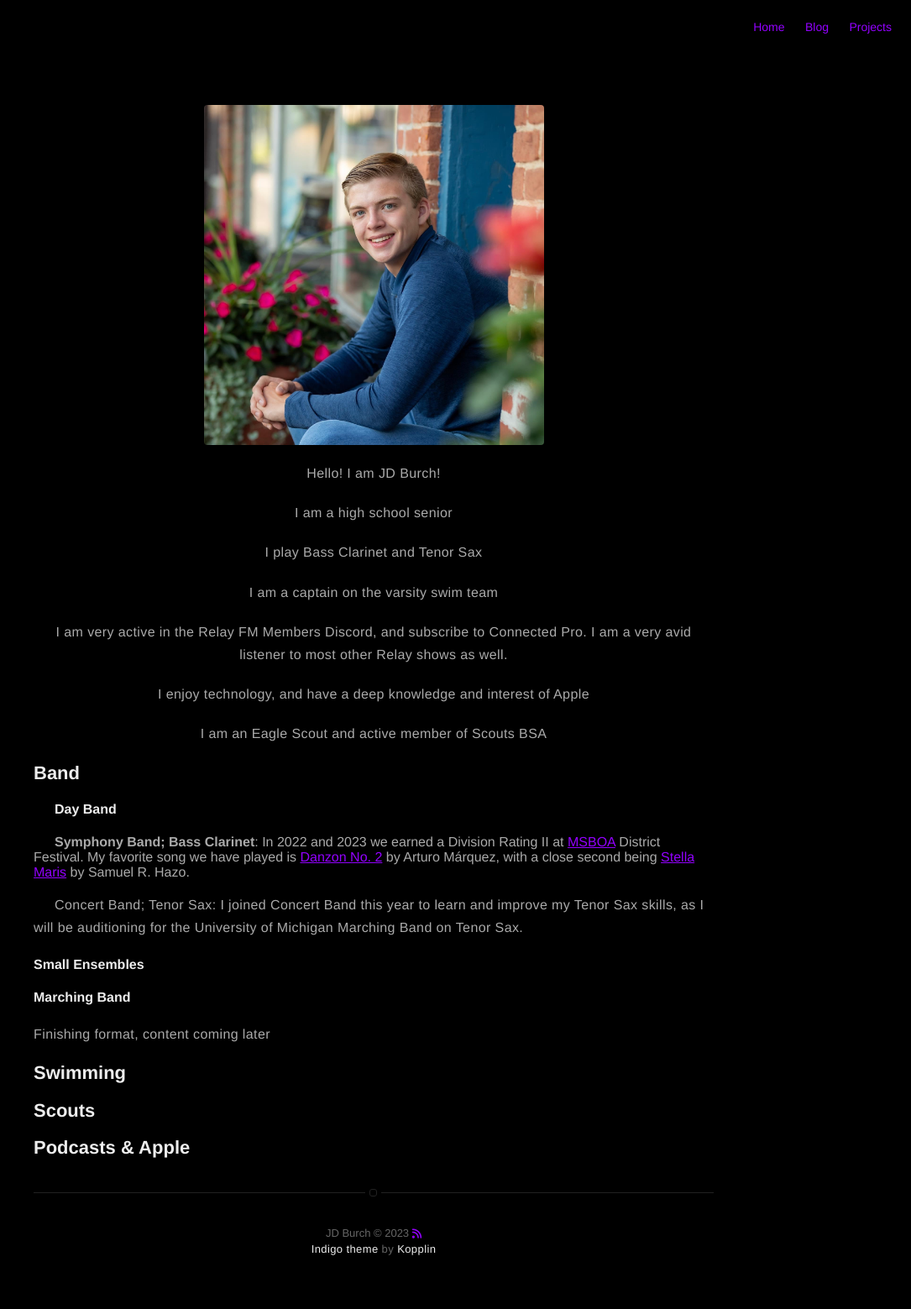
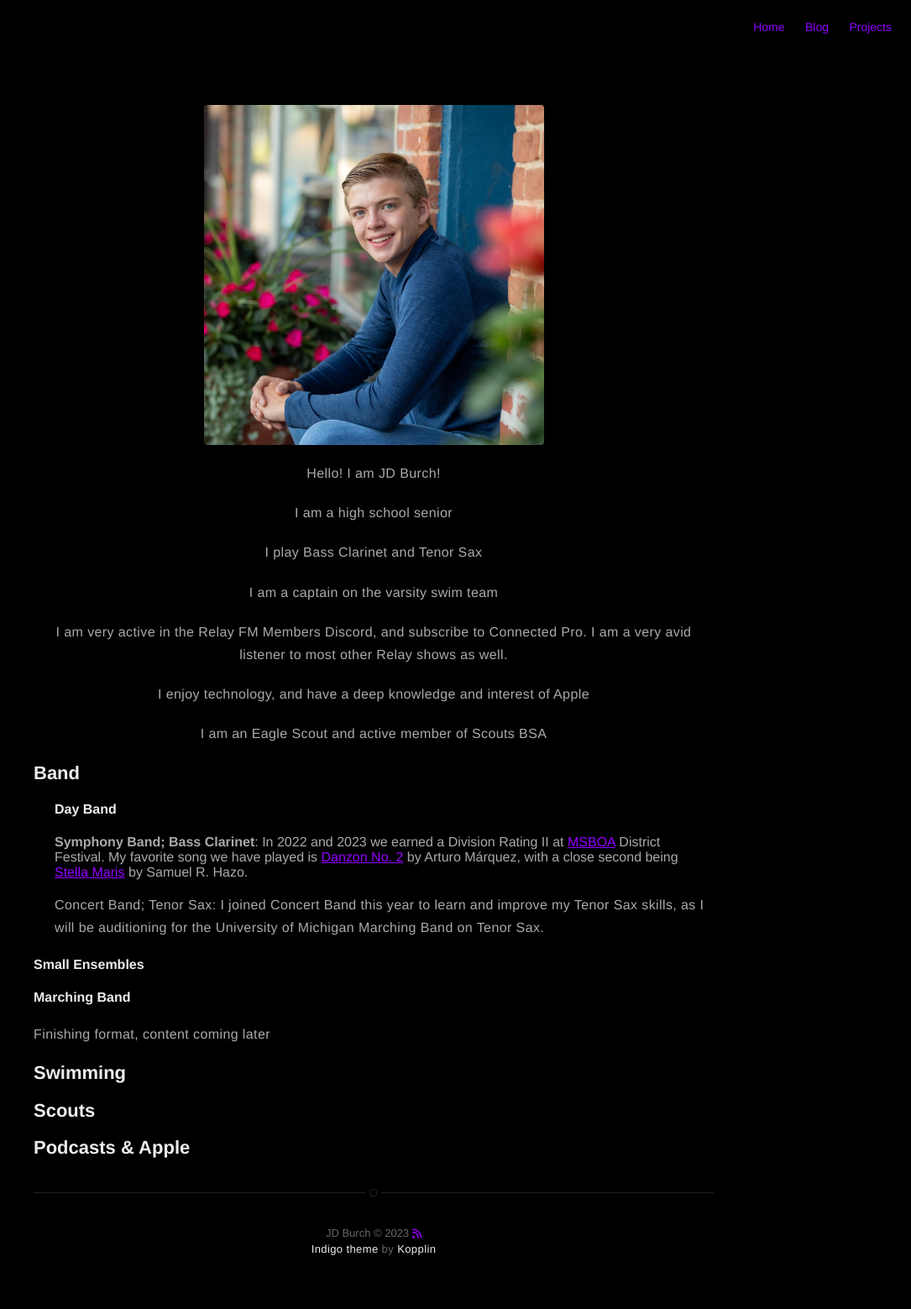
Before and after one commit to JDBurchHuzzah/jdburchhuzzah.github.io, a Jekyll site: the page built from about.md, in a window 1280 px wide. Shown: the whole page at 84% size, without its empty margins (195-1280 px from the left). Built offline with Jekyll 4.4.1, drawn with Linux system fonts in a browser that asks for light colours; nearby versions of some CDN libraries.

Commit message:
Update about.md

```diff
--- a/about.md
+++ b/about.md
@@ -16,7 +16,7 @@
 <h2>Band</h2>
 
 <div style="text-indent: 25px;"> <h4>Day Band</h4> </div>
-<div style="text-indent: 25px;"> <b>Symphony Band; Bass Clarinet</b>: In 2022 and 2023 we earned a Division Rating II at <a href="https://www.youtube.com/watch?v=Zd1X7nPsM4Q">MSBOA</a> District Festival. My favorite song we have played is <a href="https://www.youtube.com/watch?v=FeFiOnbKYcc">Danzon No. 2</a> by Arturo Márquez, with a close second being <a href="https://www.youtube.com/watch?v=Zd1X7nPsM4Q">Stella Maris</a> by Samuel R. Hazo.
+<div style="margin-left: 25px;"> <b>Symphony Band; Bass Clarinet</b>: In 2022 and 2023 we earned a Division Rating II at <a href="https://www.youtube.com/watch?v=Zd1X7nPsM4Q">MSBOA</a> District Festival. My favorite song we have played is <a href="https://www.youtube.com/watch?v=FeFiOnbKYcc">Danzon No. 2</a> by Arturo Márquez, with a close second being <a href="https://www.youtube.com/watch?v=Zd1X7nPsM4Q">Stella Maris</a> by Samuel R. Hazo.
 <p><b>Concert Band; Tenor Sax</b>: I joined Concert Band this year to learn and improve my Tenor Sax skills, as I will be auditioning for the University of Michigan Marching Band on Tenor Sax.</p> </div>
 
 <h4>Small Ensembles</h4>
```
